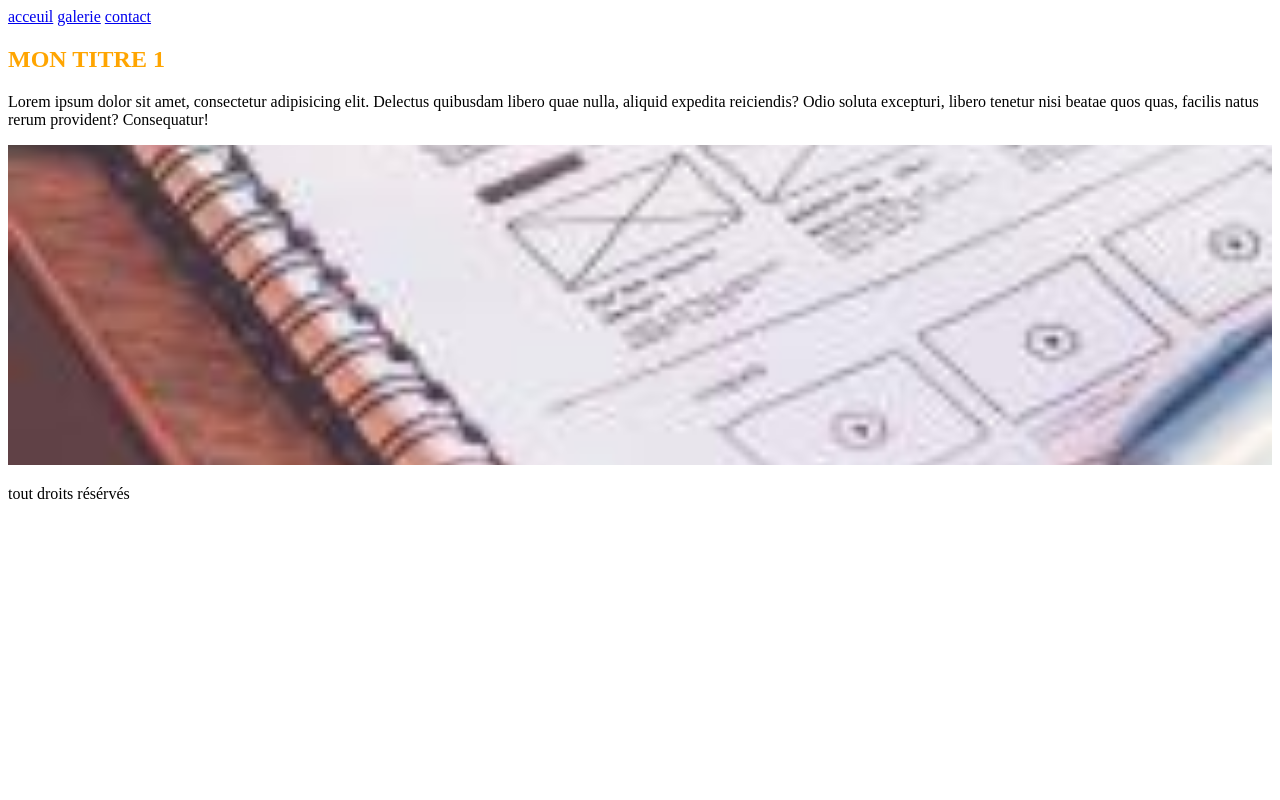
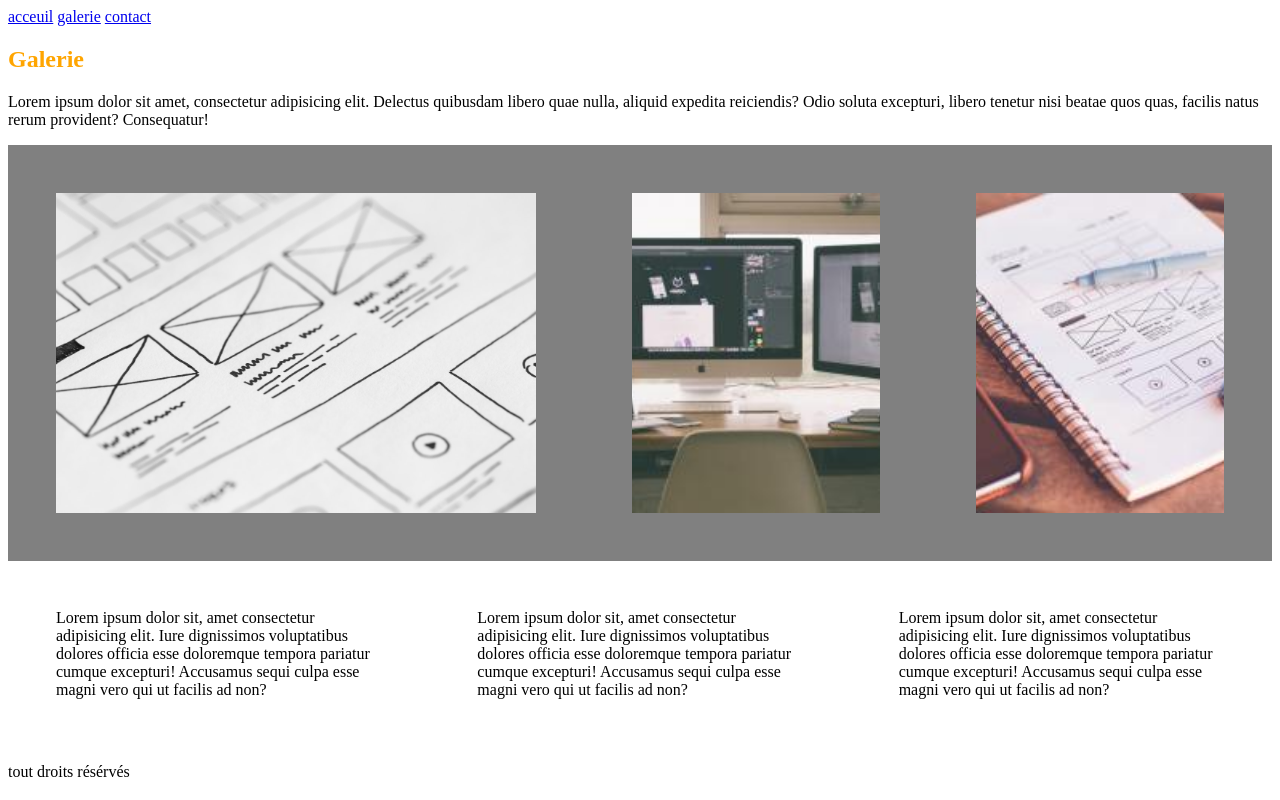
Before and after one commit to Akhmad0595/symfony, a Symfony app: template templates/site/galerie.html.twig in a window 1280 px wide. Run offline with Twig, Linux system fonts and the light colour scheme; the template is opened without the code that fills it, so the values that code supplies are empty; some libraries are stand-ins or nearby versions.

Commit message:
+ css, sql

```diff
--- a/public/css/style.css
+++ b/public/css/style.css
@@ -1,8 +1,29 @@
+body{
+
+}
+
 h1{
     color: orange;
 }
 img{
-    width: 100%;
     max-height: 40vh;
     object-fit: cover;
+    flex: 1;
+    margin: 3rem;
 }
+.image-galerie{
+    display: flex;
+    background-color: grey;
+}
+.para-galerie{
+    display:flex;
+}
+.para-galerie p{
+    flex: 1;
+    margin:48px;
+}
+
+input{
+    display: block;
+    margin: 1rem 0;
+}
--- a/templates/parent.html.twig
+++ b/templates/parent.html.twig
@@ -4,9 +4,11 @@
     <meta charset="UTF-8">
     <meta name="viewport" content="width=device-width, initial-scale=1.0">
     <title> Mon projet Symfony </title>
-    <link rel="stylesheet" href="css/style.css">
+    <link rel="stylesheet" href="{{ asset('css/style.css') }}">
 </head>
+{% block main %}
 <body>
+{% endblock %}
     <header>
         <nav>
         <a href="{{ path('index') }}"> acceuil</a>
@@ -14,16 +16,28 @@
         <a href="{{ path('contact') }}"> contact</a>
         </nav>
     </header>
+
     <main>
         <section>
+        {% block titre1 %}
         <h1>MON TITRE 1</h1>
+        {% endblock %}
         <p>Lorem ipsum dolor sit amet, consectetur adipisicing elit. Delectus quibusdam libero quae nulla, aliquid expedita reiciendis? Odio soluta excepturi, libero tenetur nisi beatae quos quas, facilis natus rerum provident? Consequatur!</p>
-        <img src="image/200x200-2867b506bcdc44a3be13e6a17cbc62d5.jpg">
+        {% block image1 %}
+        <div class="image-parent">
+        <img src="{{ asset('image/200x200-2867b506bcdc44a3be13e6a17cbc62d5.jpg') }}" alt="photo1">
+        </div>
+        {% endblock %}
         </section>
+
+        <section>
+        {% block formulaireContact %}
+        {% endblock %}
+       </section>
     </main>
     <footer>
     <p> tout droits résérvés</p>
     </footer>
 
-<script src="js/script.js"></script>
+<script src="{{ asset('js/script.js') }}"></script>
 </body>
--- a/templates/site/galerie.html.twig
+++ b/templates/site/galerie.html.twig
@@ -1 +1,22 @@
 {% extends 'parent.html.twig' %}
+
+{% block main %}
+<body class="galerie">
+{% endblock %}
+
+{% block titre1 %}
+<h1>Galerie</h1>
+{% endblock %}
+
+{% block image1 %}
+<div class="image-galerie">
+    <img src="{{ asset('image/0c81b20e5621c7400f5ea8cc7380cdd7.jpg') }}" alt="photo1">
+    <img src="{{ asset('image/200x200-f7d1d2b98a1518fe58e87a4644a82233.jpg') }}" alt="photo1">
+    <img src="{{ asset('image/200x200-2867b506bcdc44a3be13e6a17cbc62d5.jpg') }}" alt="photo1">
+</div>
+<div class="para-galerie">
+    <p>Lorem ipsum dolor sit, amet consectetur adipisicing elit. Iure dignissimos voluptatibus dolores officia esse doloremque tempora pariatur cumque excepturi! Accusamus sequi culpa esse magni vero qui ut facilis ad non?</p>
+    <p>Lorem ipsum dolor sit, amet consectetur adipisicing elit. Iure dignissimos voluptatibus dolores officia esse doloremque tempora pariatur cumque excepturi! Accusamus sequi culpa esse magni vero qui ut facilis ad non?</p>
+    <p>Lorem ipsum dolor sit, amet consectetur adipisicing elit. Iure dignissimos voluptatibus dolores officia esse doloremque tempora pariatur cumque excepturi! Accusamus sequi culpa esse magni vero qui ut facilis ad non?</p>
+</div>
+{% endblock %}
--- a/templates/site/index.html.twig
+++ b/templates/site/index.html.twig
@@ -1 +1,5 @@
 {% extends 'parent.html.twig' %}
+
+{% block titre1 %}
+<h1>Acceuil</h1>
+{% endblock %}
```
Also changed, not shown: src/Entity/Newsletter.php (added, +75 -0 lines), src/Repository/NewsletterRepository.php (added, +50 -0 lines), templates/site/contact.html.twig (+20 -0 lines), public/image/0c81b20e5621c7400f5ea8cc7380cdd7.jpg (added), public/image/200x200-f7d1d2b98a1518fe58e87a4644a82233.jpg (added), 1 other file.
